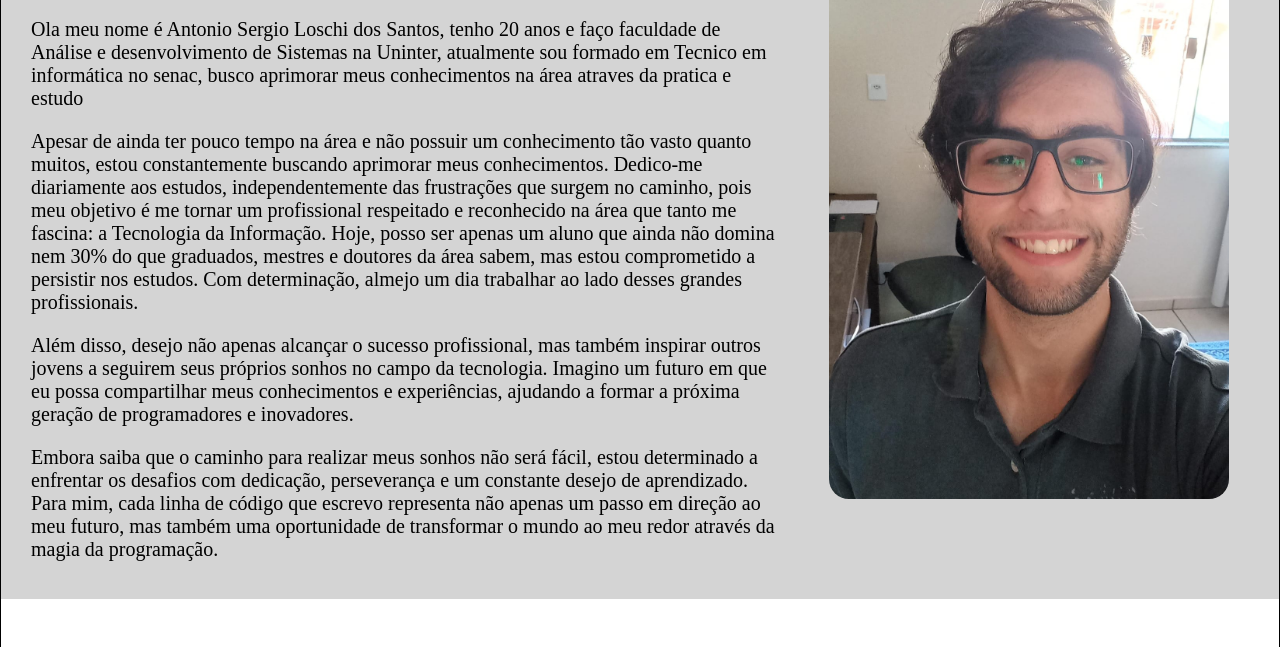
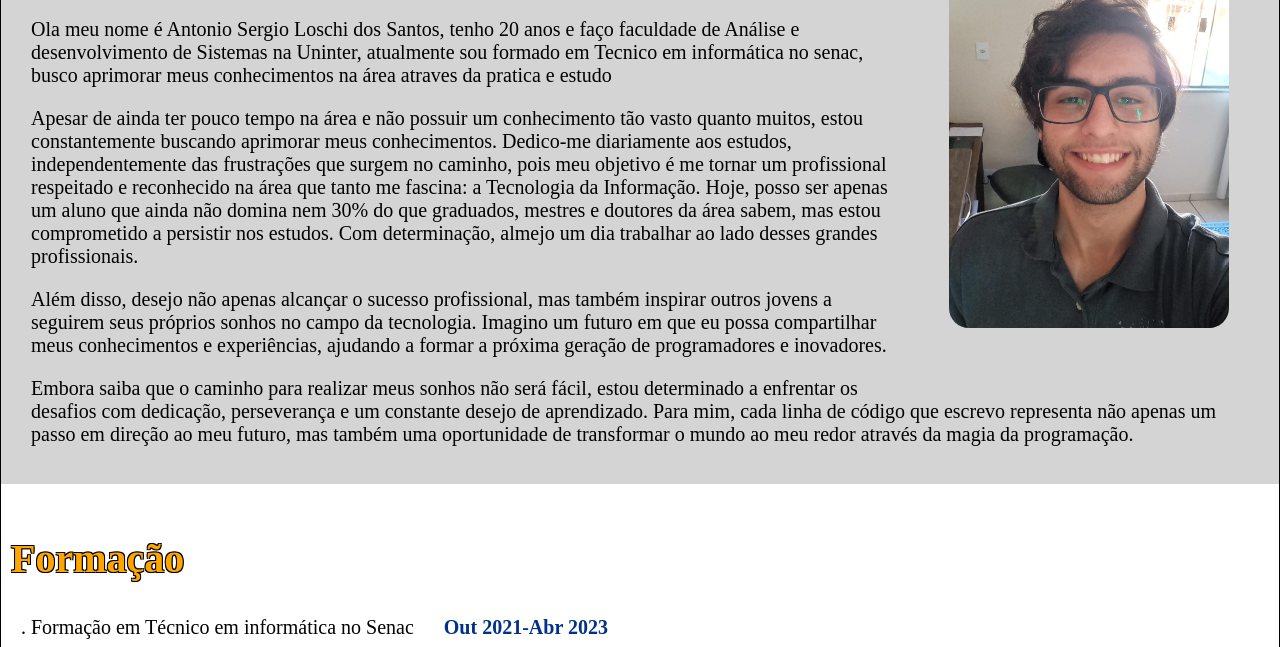
Before and after one commit to stonbleik/portifolio, a plain HTML site: page index.html in a window 1280 px wide. Shown: the part 437-1084 px from the top of the page. Drawn offline with Linux system fonts and the light colour scheme.

Commit message:
Update main.css

```diff
--- a/css/main.css
+++ b/css/main.css
@@ -283,3 +283,9 @@ input[type="submit"]:hover {
         text-align: center; /* Centraliza o texto */
     }
 }
+@media only screen and (min-width: 769px) {
+    .foto img{
+        height: 350px;
+        width: 280px;
+    }
+}
```
